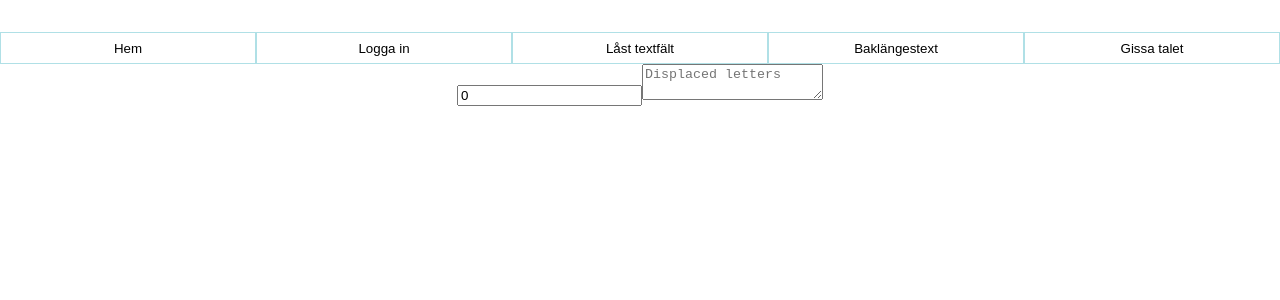
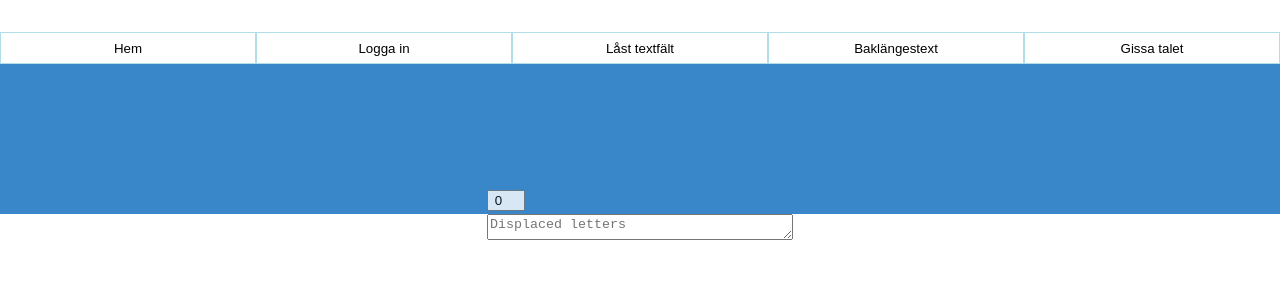
Before and after one commit to elin-jakobsson/lab31-state-props, a React (Create React App) app: page / in a window 1280 px wide. Both pictures are taken after a click on the button "Baklängestext". Shown: the top 300 px of the page. Built offline with nearby package versions, Linux system fonts and the light colour scheme.

Commit message:
Fixed minor problems and some CSS

```diff
--- a/src/App.js
+++ b/src/App.js
@@ -1,8 +1,4 @@
 import React, { Component } from 'react';
-import logo from './logo.svg';
-import Login from './Login.js'
-import LockedText from './LockedText'
-import BackwardsText from './BackwardsText'
 import Tabs from './Tabs'
 import './App.css';
 
--- a/src/BackwardsText.js
+++ b/src/BackwardsText.js
@@ -1,4 +1,5 @@
 import React from 'react';
+import './css/BackwardsText.css';
 
 class BackwardsText extends React.Component {
   constructor(props){
@@ -38,8 +39,8 @@
   render() {
     return (
       <div className = "backwardsContainer">
-      <input type = "number" value = {this.state.displacement} onChange={this.inputAlter}/>
-      <textarea placeholder = "Displaced letters" onKeyDown={this.textValue}/>
+      <input className = "disInput" type = "number" value = {this.state.displacement} onChange={this.inputAlter}/>
+      <textarea className = "disTextfield" placeholder = "Displaced letters" onKeyDown={this.textValue}/>
       </div>
     );
   }
--- a/src/LockedText.js
+++ b/src/LockedText.js
@@ -1,4 +1,5 @@
 import React from 'react';
+import './css/LockedText.css';
 
 class LockedText extends React.Component {
   constructor(props){
@@ -26,7 +27,7 @@
         <input type = "checkbox" id = "textCheck" onClick = {this.checkFunction}/>
         <label htmlFor = "textCheck">Enable textarea</label>
       </div>
-      <textarea placeholder = "Only writable when checked!" disabled = {disabled} ></textarea>
+      <textarea className = "lockedTextfield" placeholder = "Only writable when checked!" disabled = {disabled} ></textarea>
       </div>
     );
   }
--- a/src/Login.js
+++ b/src/Login.js
@@ -1,4 +1,5 @@
 import React from 'react';
+import './css/Login.css';
 
 class Login extends React.Component {
   constructor(props){
--- /dev/null
+++ b/src/css/BackwardsText.css
@@ -0,0 +1,17 @@
+.backwardsContainer {
+  background-color: #3987c9;
+  height: 150px;
+}
+.disTextfield {
+  position: relative;
+  top: 150px;
+  height: 20px;
+  width: 300px;
+}
+.disInput {
+  width: 30px;
+  position: absolute;
+  top: 190px;
+  opacity: 0.8;
+  text-align: center;
+}
--- /dev/null
+++ b/src/css/LockedText.css
@@ -0,0 +1,16 @@
+.lockedTextfield{
+  width: 300px;
+  height: 40px;
+}
+.checkContainer{
+  position: relative;
+  top: -20px;
+  font-size: 1em;
+  background-color: black;
+  opacity: 0.75;
+  color: white;
+}
+.lockedTextContainer{
+  position: relative;
+  top: 100px;
+}
--- /dev/null
+++ b/src/css/Login.css
@@ -0,0 +1,13 @@
+.loginBtn {
+  color: green;
+  background: lightblue;
+  position: relative;
+  height: 60px;
+  width: 100px;
+  top: 200px;
+  box-shadow: 0px 0px 5px 2px black;
+  border-radius: 40%;
+  border: solid 1px black;
+  font-family: bold;
+  font-size: 25px;
+}
```
